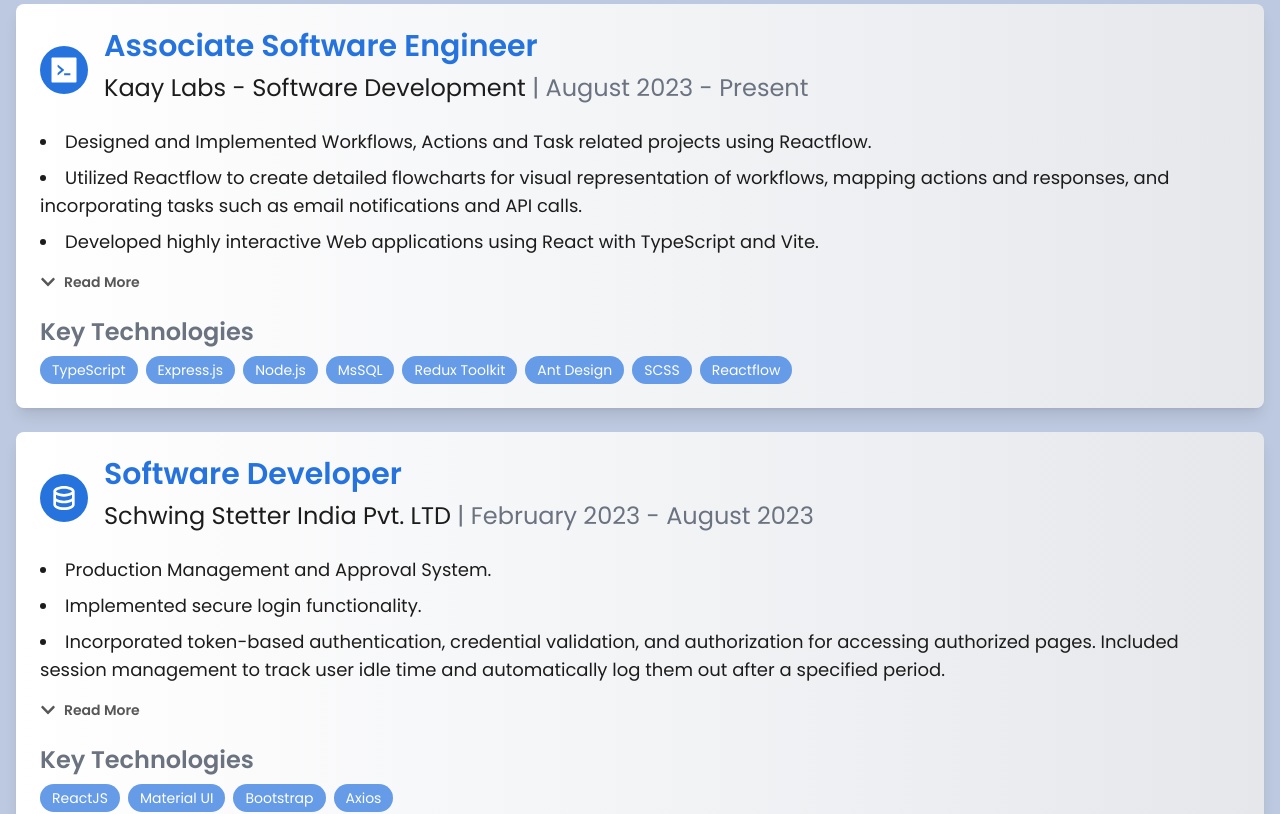
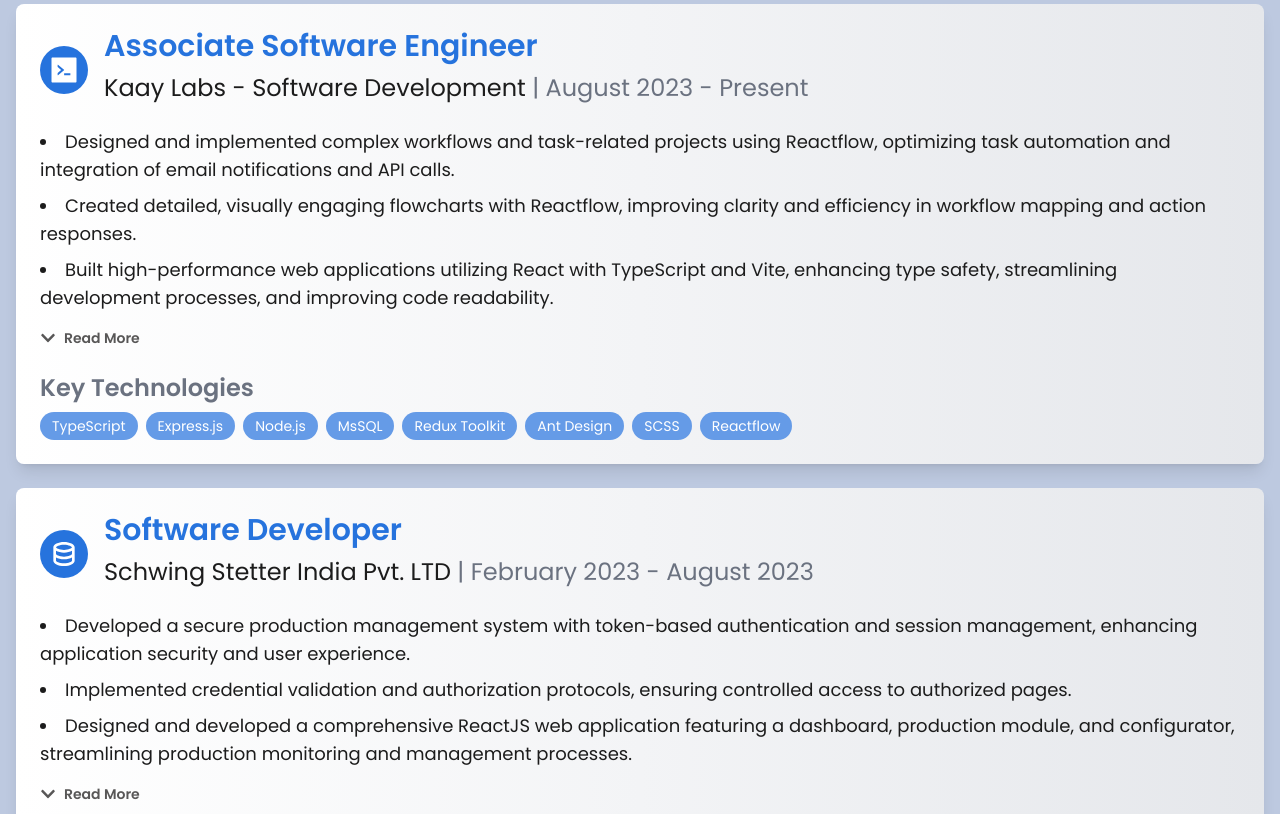
Before and after one commit to sreelakshcm/PortfolioWebsite, a React (Vite) app: page / in a window 1280 px wide. Shown: the part 1640-2454 px from the top of the page. Built offline with nearby package versions, Linux system fonts and the light colour scheme.

Commit message:
rephrased experiences

```diff
--- a/src/pages/Experience.tsx
+++ b/src/pages/Experience.tsx
@@ -10,22 +10,16 @@
     company: 'Kaay Labs - Software Development',
     duration: 'August 2023 - Present',
     responsibilities: [
-      'Designed and Implemented Workflows, Actions and Task related projects using Reactflow.',
-      'Utilized Reactflow to create detailed flowcharts for visual representation of workflows, mapping actions and responses, and incorporating tasks such as email notifications and API calls.',
-      'Developed highly interactive Web applications using React with TypeScript and Vite.',
-      'Utilized React with TypeScript and Vite to ensure type safety, efficient development workflow, and enhanced code readability.',
-      'Implemented Express.js for backend development.',
-      'Utilized Express.js to build RESTful APIs and manage server-side logic effectively.',
-      'Integrated MSSQL as the database solution.',
-      'Employed MSSQL for data persistence and efficient querying capabilities.',
-      'Utilized frameworks and libraries including React Router DOM, Redux Toolkit, Axios, and Ant Design (AntD).',
-      'Implemented various frameworks and libraries to manage application state, handle routing, and build responsive UI components.',
-      'Collaborated closely with cross-functional teams.',
-      'Worked closely with cross-functional teams to gather requirements and ensure alignment with business objectives.',
-      'Conducted thorough testing and debugging.',
-      'Performed extensive testing and debugging to identify and resolve issues, ensuring high-quality software deliverables.',
-      'Participated in code reviews and provided constructive feedback.',
-      'Engaged in code reviews and provided valuable feedback to peers, fostering a culture of continuous improvement.',
+      'Designed and implemented complex workflows and task-related projects using Reactflow, optimizing task automation and integration of email notifications and API calls.',
+      'Created detailed, visually engaging flowcharts with Reactflow, improving clarity and efficiency in workflow mapping and action responses.',
+      'Built high-performance web applications utilizing React with TypeScript and Vite, enhancing type safety, streamlining development processes, and improving code readability.',
+      'Leveraged TypeScript and Vite to accelerate development and ensure robust application performance.',
+      'Developed RESTful APIs using Express.js, effectively managing server-side logic and improving backend performance and scalability.',
+      'Integrated MSSQL for reliable data persistence and efficient querying, enhancing overall data management and accessibility.',
+      'Applied React Router DOM, Redux Toolkit, Axios, and Ant Design (AntD) to manage application state, handle routing, and build responsive UI components, leading to a more cohesive and user-friendly application.',
+      'Collaborated closely with cross-functional teams to align project requirements with business objectives, ensuring seamless project execution.',
+      'Conducted comprehensive testing and debugging to identify and resolve issues, resulting in high-quality software deliverables.',
+      'Participated in code reviews, offering constructive feedback and fostering a culture of continuous improvement within the development team.',
     ],
     icon: <AiFillCode className="w-8 h-8" />,
     highlights: ['TypeScript', 'Express.js', 'Node.js', 'MsSQL', 'Redux Toolkit', 'Ant Design', 'SCSS', 'Reactflow'],
@@ -35,18 +29,12 @@
     company: 'Schwing Stetter India Pvt. LTD',
     duration: 'February 2023 - August 2023',
     responsibilities: [
-      'Production Management and Approval System.',
-      'Implemented secure login functionality.',
-      'Incorporated token-based authentication, credential validation, and authorization for accessing authorized pages. Included session management to track user idle time and automatically log them out after a specified period.',
-      'Production Monitoring System.',
-      'Developed a comprehensive ReactJS web application.',
-      'Built a ReactJS web application with a dashboard, reports, production module, and configurator.',
-      'Implemented visually appealing data visualizations.',
-      'Integrated gauge charts, bar charts, and tables to visualize and analyze production metrics for different plants.',
-      'Integrated datepickers for easy data exploration.',
-      'Included datepickers for easy toggling between months, years, and selecting specific dates, enabling precise data exploration.',
-      'Provided plant-specific insights and metrics.',
-      'Dynamically rendered data based on plant selection, providing plant-specific insights and metrics throughout the application.',
+      'Developed a secure production management system with token-based authentication and session management, enhancing application security and user experience.',
+      'Implemented credential validation and authorization protocols, ensuring controlled access to authorized pages.',
+      'Designed and developed a comprehensive ReactJS web application featuring a dashboard, production module, and configurator, streamlining production monitoring and management processes.',
+      'Integrated advanced data visualizations, including gauge charts and bar charts, to effectively analyze production metrics across various plants.',
+      'Incorporated datepickers for flexible data exploration, enabling users to easily toggle between dates and access specific production data.',
+      'Provided dynamic plant-specific insights and metrics, improving the relevance and usability of data throughout the application.',
     ],
     icon: <BiData className="w-8 h-8" />,
     highlights: ['ReactJS', 'Material UI', 'Bootstrap', 'Axios'],
```
